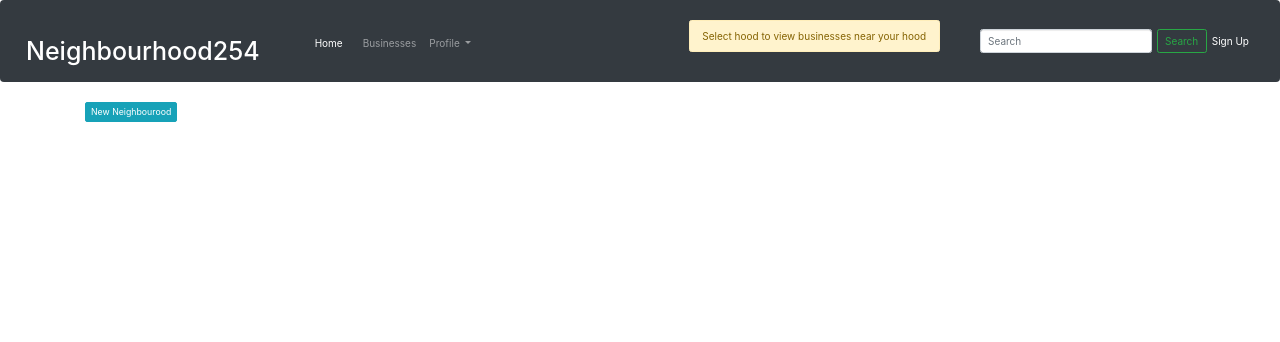
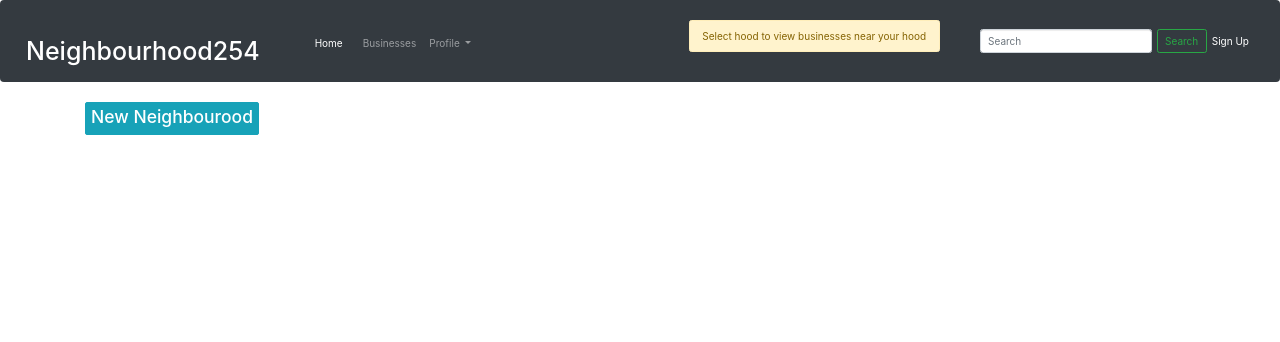
Before and after one commit to Thuotracy/Neighbourhood254, a Django app: template hoodapp/templates/index.html in a window 1280 px wide. Shown: the top 342 px of the page. Run offline with Django 3.2, Linux system fonts and the light colour scheme; the template is opened without the code that fills it, so the values that code supplies are empty; some libraries are stand-ins or nearby versions.

Commit message:
edited index.html

```diff
--- a/hoodapp/templates/index.html
+++ b/hoodapp/templates/index.html
@@ -3,7 +3,7 @@
 {% block content%}
 {% include "navbar.html" %}
 <div class="container">
-  <a href="{% url 'new-hood' %}" class="btn btn-sm btn-info mb-2"> New Neighbourood</a>
+  <a href="{% url 'new-hood' %}" class="btn btn-sm btn-info mb-4"><h3>New Neighbourood</h3></a>
 <div class="row">
   {% for hood in hoods %}
   <div class="col-md-4">
```
